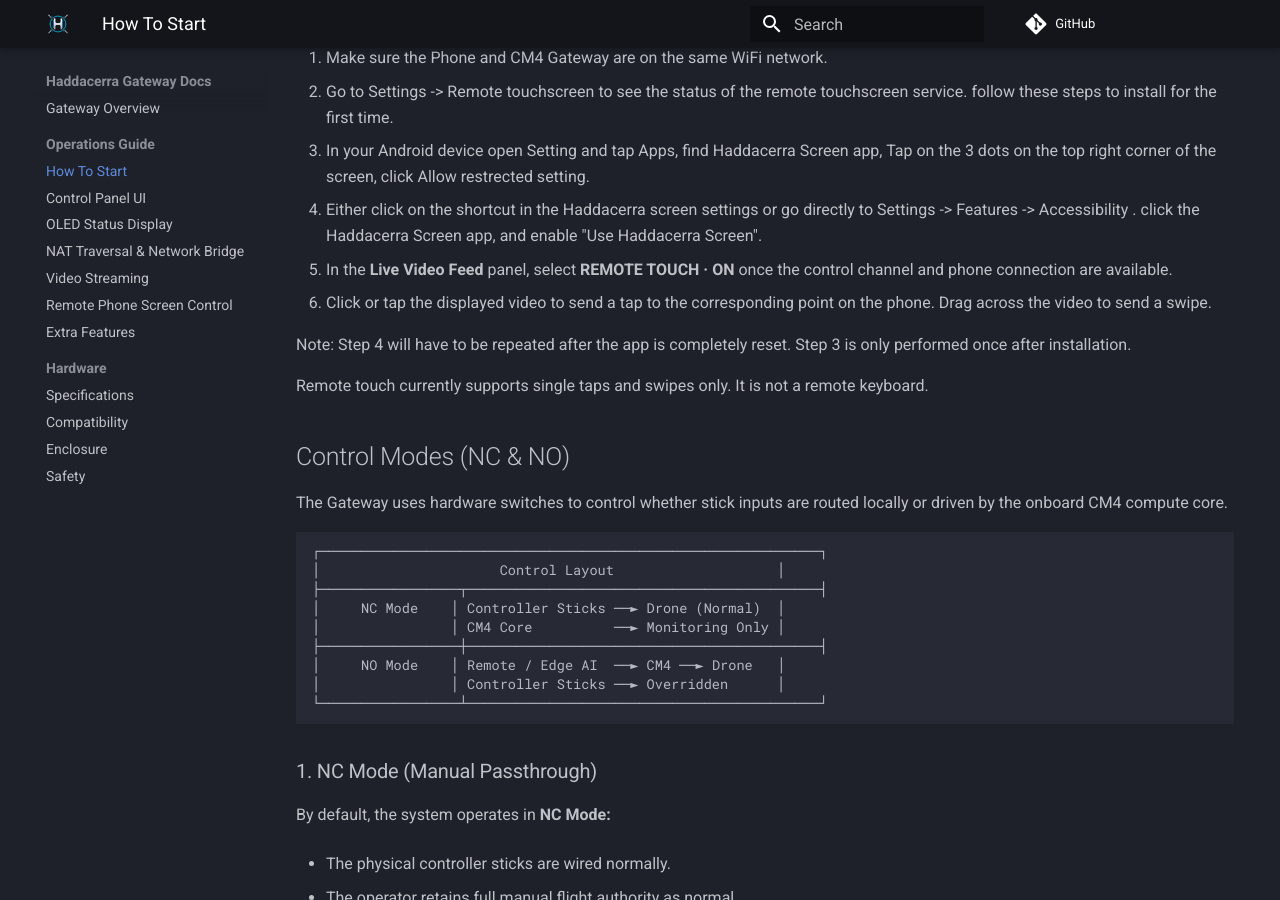
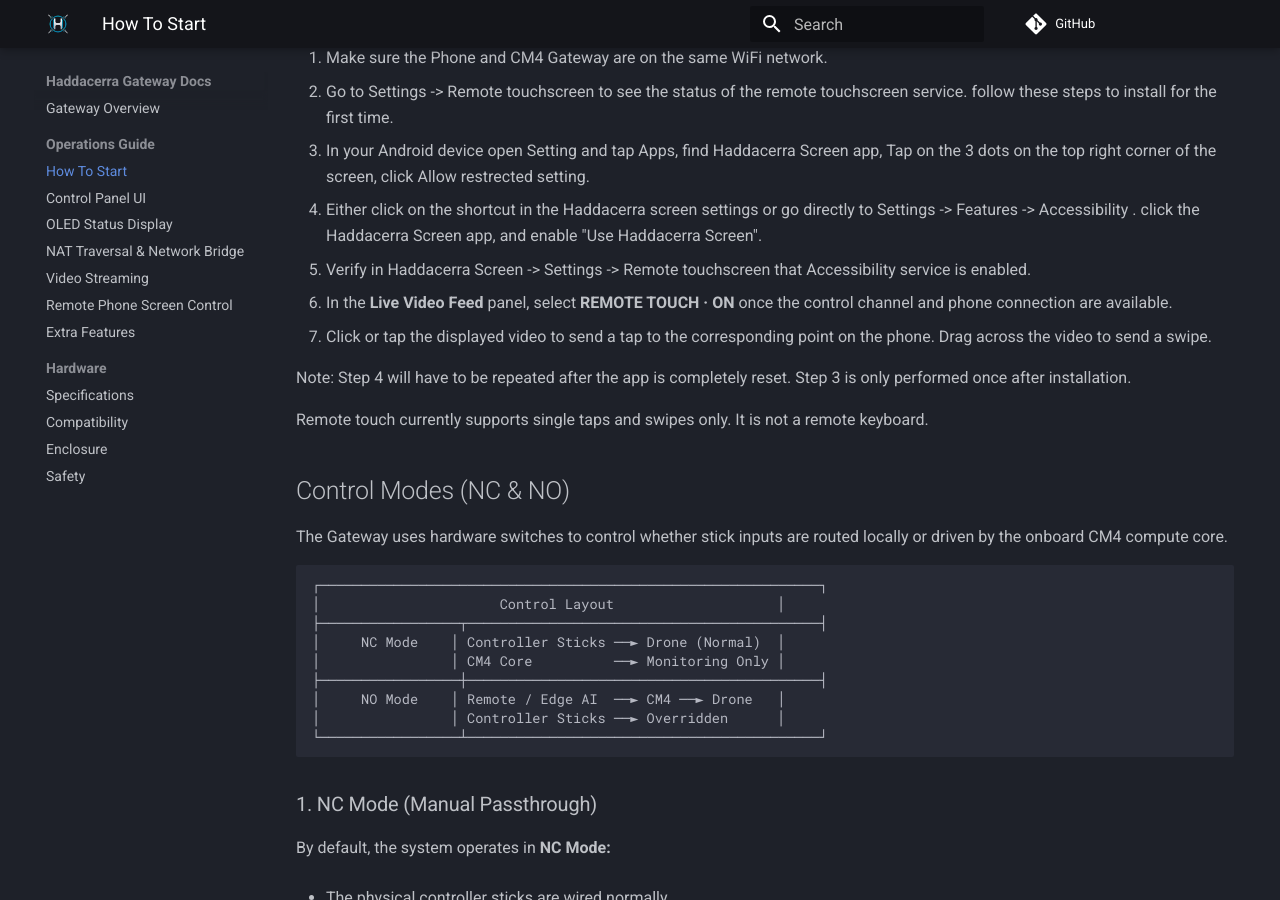
Before and after one commit to Haddacerra/docs, an MkDocs documentation site: the page built from docs/operations/how-to.md, in a window 1280 px wide and 900 px high, scrolled down 2780 px. Built offline with MkDocs 1.6.1 and Material for MkDocs 9.7.7, drawn with Linux system fonts in a browser that asks for light colours; comment, search, counter and statistics services are not loaded.

Commit message:
alot of various fixes

```diff
--- a/docs/operations/how-to.md
+++ b/docs/operations/how-to.md
@@ -84,8 +84,9 @@ Remote Touch is a sensitive operation on Android and requires several special pe
 2. Go to Settings -> Remote touchscreen to see the status of the remote touchscreen service. follow these steps to install for the first time.
 3. In your Android device open Setting and tap Apps, find Haddacerra Screen app, Tap on the 3 dots on the top right corner of the screen, click Allow restrected setting.
 4. Either click on the shortcut in the Haddacerra screen settings or go directly to Settings -> Features -> Accessibility . click the Haddacerra Screen app, and enable "Use Haddacerra Screen".
-5. In the **Live Video Feed** panel, select **REMOTE TOUCH · ON** once the control channel and phone connection are available.
-6. Click or tap the displayed video to send a tap to the corresponding point on the phone. Drag across the video to send a swipe.
+5. Verify in Haddacerra Screen -> Settings -> Remote touchscreen that Accessibility service is enabled.
+6. In the **Live Video Feed** panel, select **REMOTE TOUCH · ON** once the control channel and phone connection are available.
+7. Click or tap the displayed video to send a tap to the corresponding point on the phone. Drag across the video to send a swipe.
 
 Note: Step 4 will have to be repeated after the app is completely reset. Step 3 is only performed once after installation.
 
```
